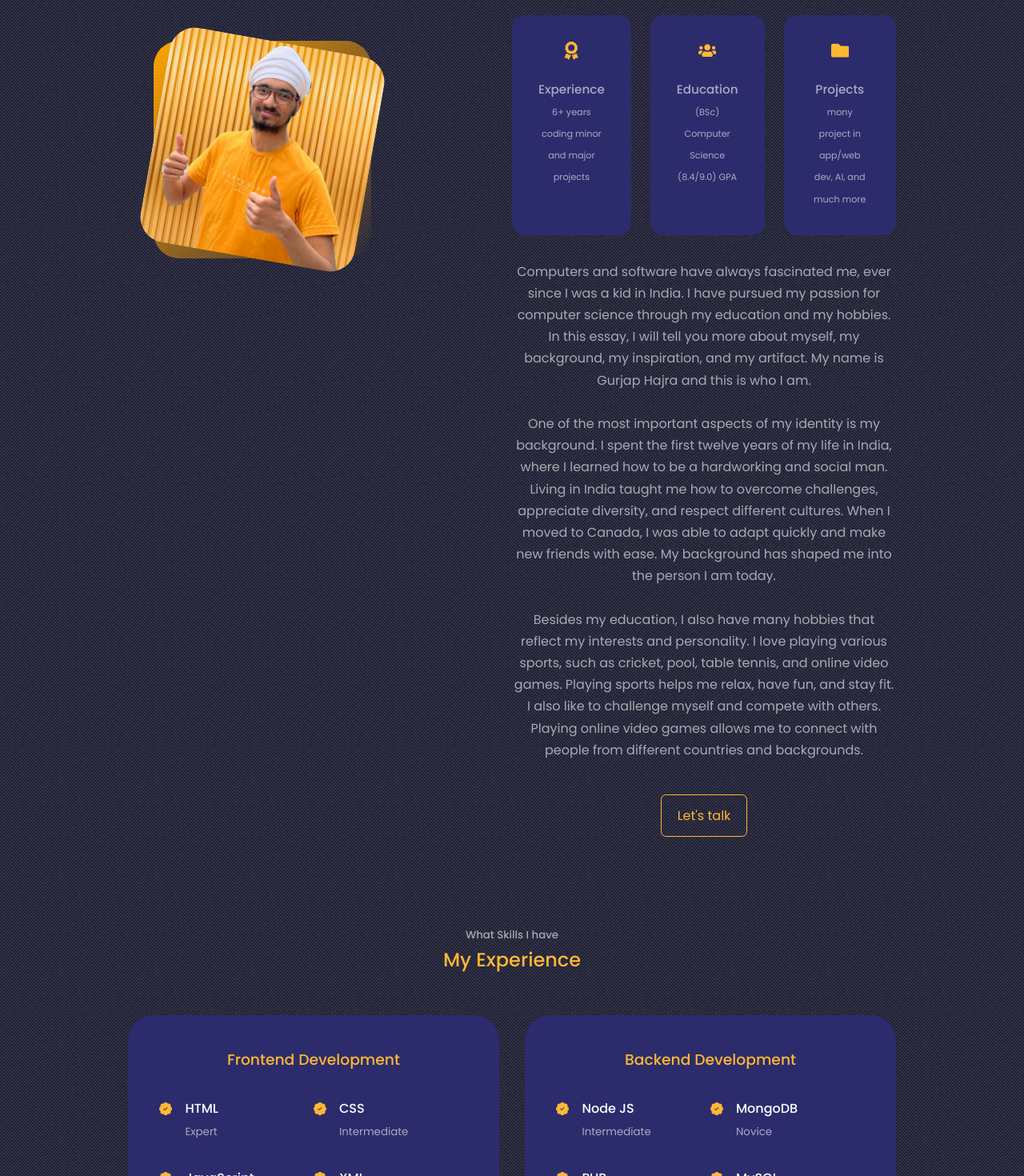
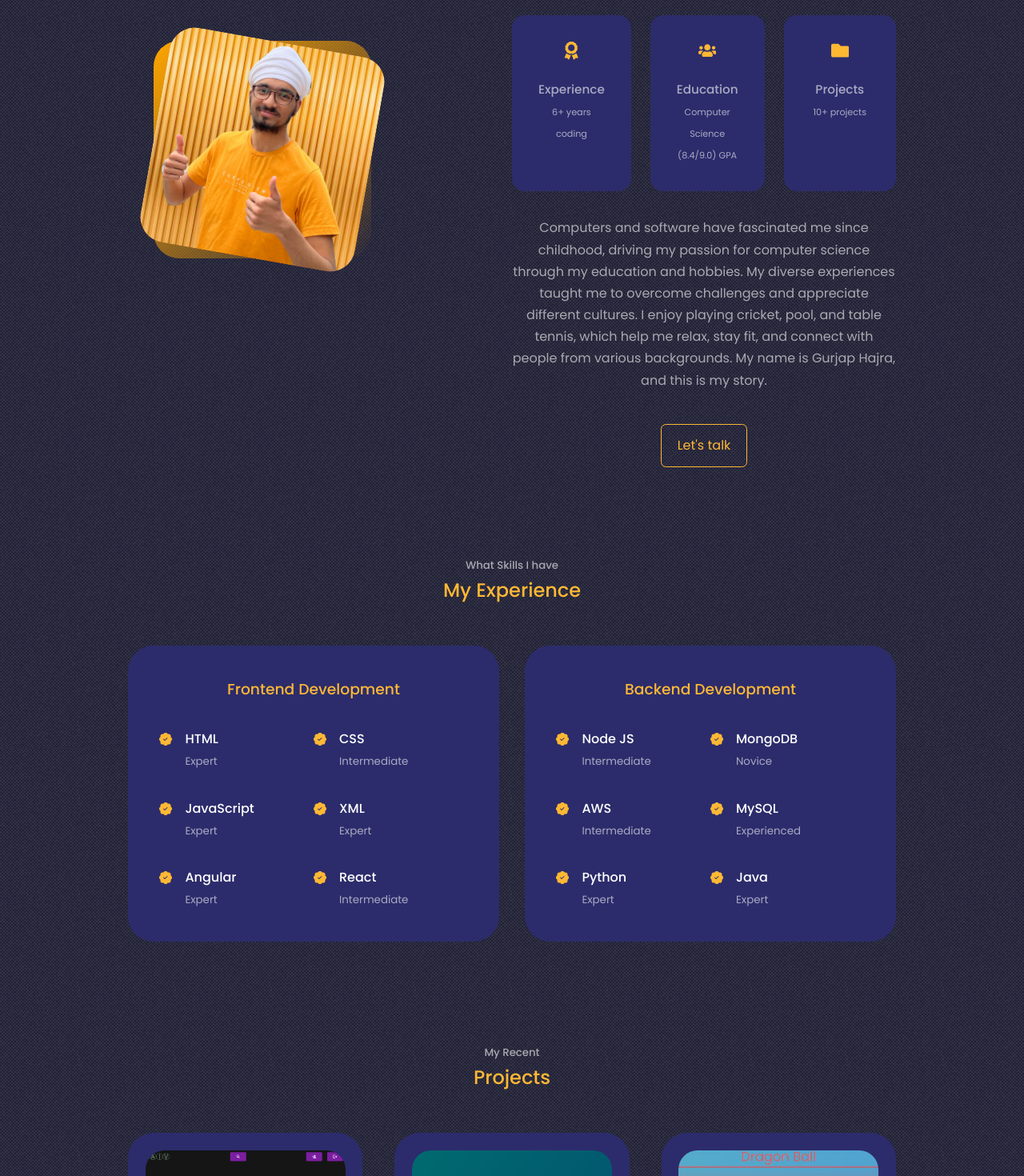
Before and after one commit to GurjapHajra/portfolio, a React (Create React App) app: page / in a window 1280 px wide. Shown: the part 1020-2490 px from the top of the page at 80% size. Built offline with nearby package versions, Linux system fonts and the light colour scheme; the HTML template or start-up script is replaced by a standard one.

Commit message:
chore: Update about page content and styles

```diff
--- a/src/components/about/about.css
+++ b/src/components/about/about.css
@@ -102,14 +102,18 @@
     .about__content p{
         margin: 1rem 0 1.5rem;
     }
+
     .image__container {
-        aspect-ratio: auto;
+        display: none;
+        aspect-ratio: 1/1;
+    }
+    .about__me-image{
+        display: none;
     }
 }
-@media screen and (max-width:600px){
+@media screen and (max-width:1250px){
 
     .about__me{
-        width: 65%;
         margin: 1rem;
     }
 
--- a/src/components/about/about.jsx
+++ b/src/components/about/about.jsx
@@ -25,42 +25,29 @@ const about = () => {
           <article className='about__card'>
             <FaAward className='about__icon'/>
             <h5>Experience</h5>
-            <small>6+ years coding minor and major projects</small>
+            <small>6+ years coding</small>
           </article>
 
           <article className='about__card'>
             <FaUsers className='about__icon'/>
             <h5>Education</h5>
-            <small>(BSc) Computer Science (8.4/9.0) GPA</small>
+            <small>Computer Science (8.4/9.0) GPA</small>
           </article>
 
           <article className='about__card'>
             <FaFolder className='about__icon'/>
             <h5>Projects</h5>
-            <small>mony project in app/web dev, AI, and much more</small>
+            <small>10+ projects</small>
           </article>
           </div>
           <div id='about_info'>
-          <p>Computers and software have always fascinated me, ever since I was a kid in India. I have
-pursued my passion for computer science through my education and my hobbies. In this
-essay, I will tell you more about myself, my background, my inspiration, and my artifact. My
-name is Gurjap Hajra and this is who I am.
-<br></br>
-<br></br>
-One of the most important aspects of my identity is my background. I spent the first twelve
-years of my life in India, where I learned how to be a hardworking and social man. Living in
-India taught me how to overcome challenges, appreciate diversity, and respect different
-cultures. When I moved to Canada, I was able to adapt quickly and make new friends with
-ease. My background has shaped me into the person I am today.
-
-<br></br>
-<br></br>
-Besides my education, I also have many hobbies that reflect my interests and personality. I
-love playing various sports, such as cricket, pool, table tennis, and online video games.
-Playing sports helps me relax, have fun, and stay fit. I also like to challenge myself and
-compete with others. Playing online video games allows me to connect with people from
-different countries and backgrounds.
-
+          <p>Computers and software have fascinated me since childhood,
+            driving my passion for computer science through my education
+            and hobbies. My diverse experiences taught me to overcome
+            challenges and appreciate different cultures. I enjoy playing
+            cricket, pool, and table tennis, which help me relax, stay fit,
+            and connect with people from various backgrounds. My name is Gurjap
+            Hajra, and this is my story.
           </p>
 
           <a href='#contact' className='btn btn-primanry'>Let's talk</a>
--- a/src/components/experience/experience.jsx
+++ b/src/components/experience/experience.jsx
@@ -44,6 +44,13 @@ const experience = () => {
           <article className='experience__details'>
             <BsPatchCheckFill className='icon'/>
             <div>
+              <h4>Angular</h4>
+              <small className='text-light'>Expert</small>
+            </div>
+          </article>
+          <article className='experience__details'>
+            <BsPatchCheckFill className='icon'/>
+            <div>
               <h4>React</h4>
               <small className='text-light'>Intermediate</small>
             </div>
@@ -71,7 +78,7 @@ const experience = () => {
           <article className='experience__details'>
             <BsPatchCheckFill className='icon'/>
             <div>
-              <h4>PHP</h4>
+              <h4>AWS</h4>
               <small className='text-light'>Intermediate</small>
             </div>
           </article>
--- a/src/components/projects/projects.jsx
+++ b/src/components/projects/projects.jsx
@@ -9,10 +9,18 @@ import port from "../../assets/website_picture.png"
 import power from "../../assets/powerlevel_picture.png"
 import api_pic from "../../assets/api_picture.png"
 import logS from "../../assets/logscale_img.jpg"
+import aiv from "../../assets/aiv.png"
+
 
 const projects = () => {
 
   const data = [
+    {
+      id: 0,
+      image: aiv,
+      title: "AIV (Web Application)",
+      demo: "https://ai.gurjaphajra.me/",
+    },
     {
       id: 0,
       image: api_pic,
@@ -25,7 +33,7 @@ const projects = () => {
       image: logS,
       title: "Log Scale (Website)",
       github: 'https://github.com/GurjapHajra/logscale',
-      demo: "https://logscale.ml/"
+      demo: "https://logscale.gurjaphajra.me/"
     },
     {
       id: 7,
@@ -101,10 +109,7 @@ const projects = () => {
 
               <a href={github} className='btn' target="_blank"> GitHub</a>
               {(demo!="") ? <a href={demo} className='btn btn-primary' target="_blank"> Live Demo</a> : null}
-
-
             </div>
-
             </article>)
           })
         }
```
Also changed, not shown: src/assets/aiv.png (added), 1 other file (tests, documents, lock files or other folders).
